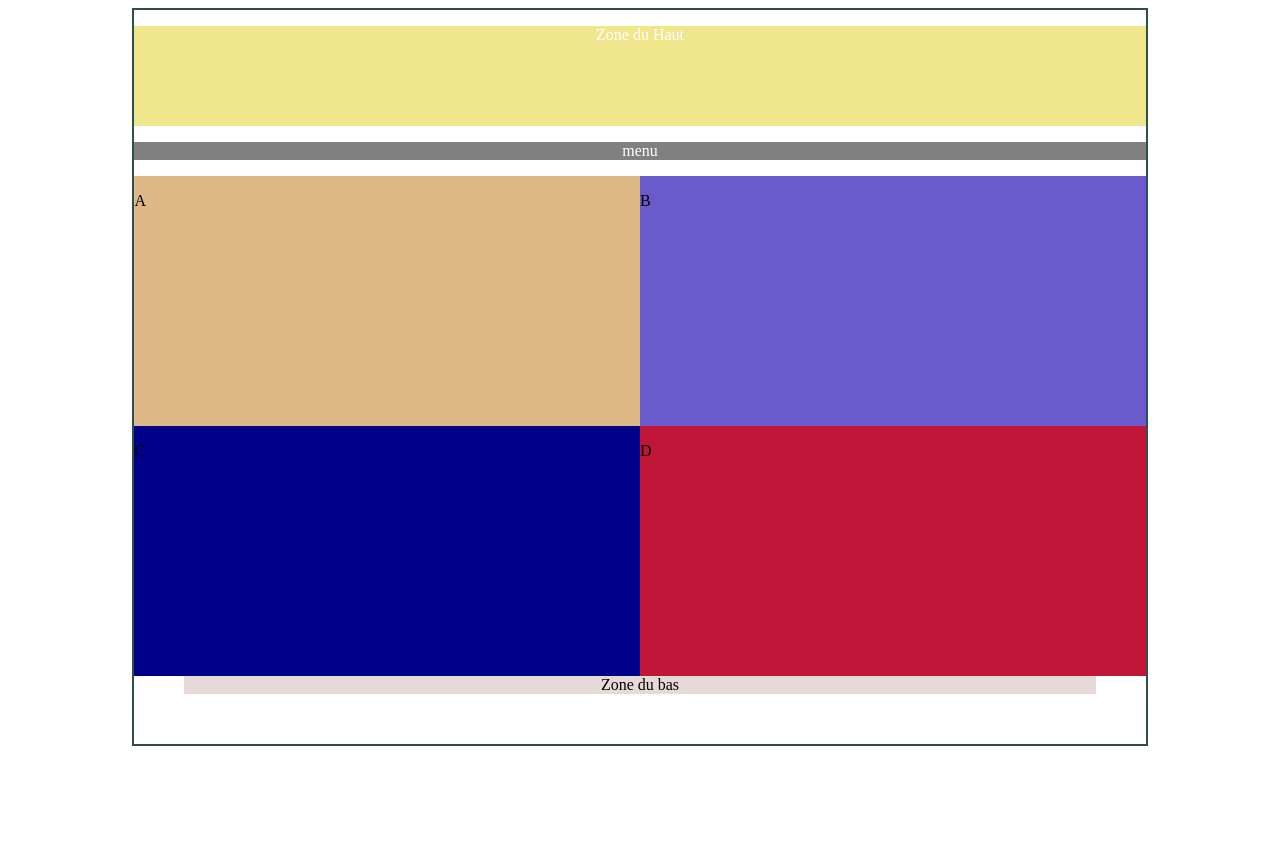
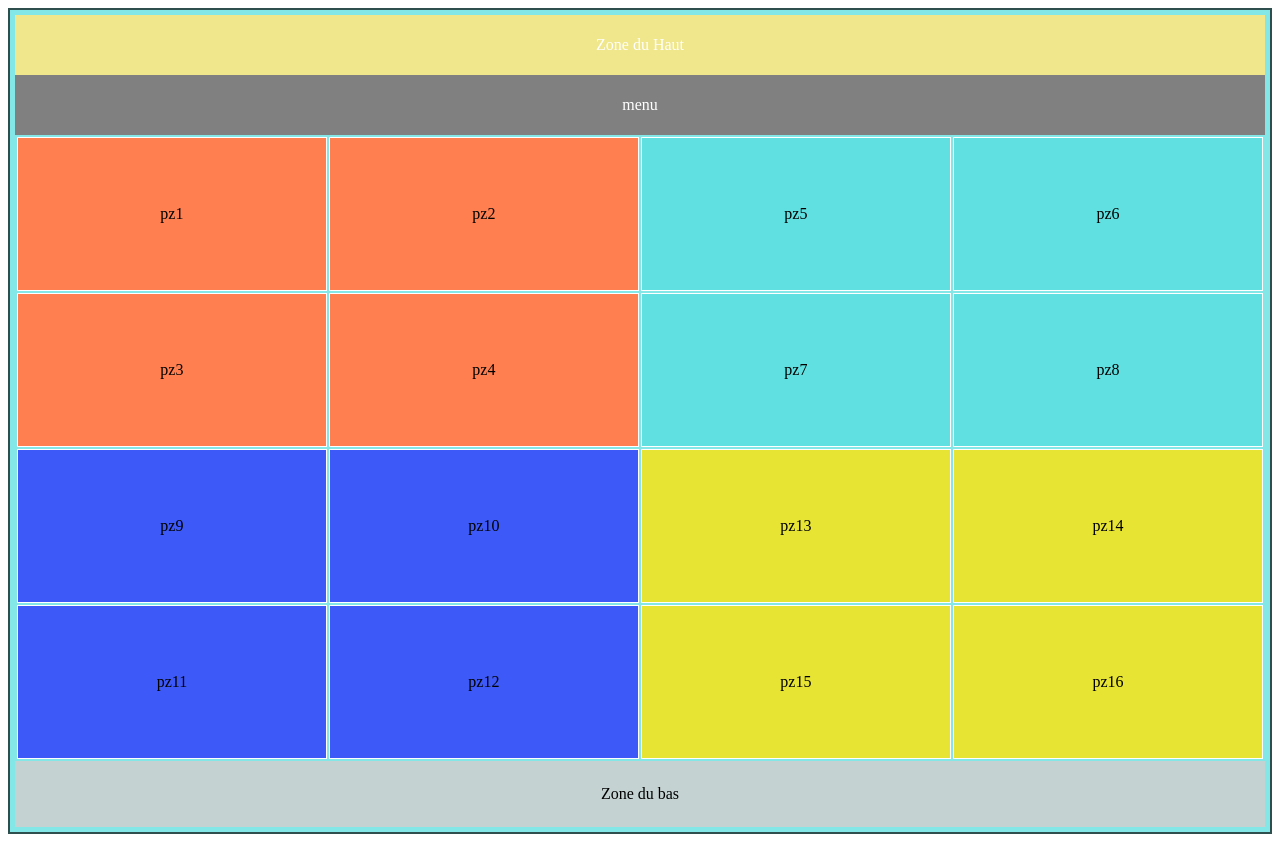
Before and after one commit to oODjoOo/exo, a plain HTML site: page JOUR6/tableaucarre.html in a window 1280 px wide. Before the commit the page ends 800 px from the top, so only its background shows below. Drawn offline with Linux system fonts and the light colour scheme.

Commit message:
tableaucarre

```diff
--- a/JOUR6/exojour6.css
+++ b/JOUR6/exojour6.css
@@ -14,3 +14,12 @@ footer {
     bottom: 0;
     width: 100%
 }
+
+tbody {
+    padding: 200px;
+}
+
+tr,
+td {
+	border: 1px solid black;
+}
--- a/JOUR6/tableaucarre.css
+++ b/JOUR6/tableaucarre.css
@@ -2,48 +2,55 @@ header {
     color: white;
     text-align: center;
     background-color: khaki;
-    height: 100px;
+    padding: 5px;
 }
 
 footer {
     text-align: center;
     background-color: rgba(223, 202, 202, 0.712);
-    margin: 50px;
+    margin: 0px;
+    padding: 8px;
 }
 
 nav {
     color: white;
     text-align: center;
     background-color: gray;
+    padding: 5px;
 }
 
 #container {
-	width: 80%;
-	margin: 0 auto;
 	border: 2px solid darkslategray;
+    padding: 5px;
+    background-color: rgb(132, 231, 231);
 }
 
-.a,
-.b,
-.c,
-.d {
-	width: 50%;
-	height: 250px;
-	float: left;
+tbody {
+    padding: 200px;
+    text-align: center;
+    border-collapse: collapse;
 }
 
-.a {
-	background-color: burlywood;
+tr,
+td {
+	border: 1px solid rgb(255, 255, 255);
+    width: 500px;
+    height: 150px;
+    border-collapse: collapse;
 }
 
-.b {
-	background-color: slateblue;
+.topleft {
+    background-color: coral;
 }
 
-.c {
-	background-color: darkblue;
+.topright {
+    background-color: rgb(96, 224, 224);
 }
 
-.d {
-	background-color: rgb(194, 22, 57);
+.botleft {
+    background-color: rgb(61, 89, 247);
 }
+
+.botright {
+    background-color: rgb(231, 228, 52);
+}
--- a/JOUR6/tableaucarre.html
+++ b/JOUR6/tableaucarre.html
@@ -15,18 +15,34 @@
             <p>menu</p>
         </nav>
         <section>
-            <div class="a">
-                <p>A</p>
-            </div>
-            <div class="b">
-                <p>B</p>
-            </div>
-            <div class="c">
-                <p>C</p>
-            </div>
-            <div class="d">
-                <p>D</p>
-            </div>
+            <table>
+                <tbody>
+                    <tr>
+                        <td class="topleft">pz1</td>
+                        <td class="topleft">pz2</td>
+                        <td class="topright">pz5</td>
+                        <td class="topright">pz6</td>
+                    </tr>
+                    <tr>
+                        <td class="topleft">pz3</td>
+                        <td class="topleft">pz4</td>
+                        <td class="topright">pz7</td>
+                        <td class="topright">pz8</td>
+                    </tr>
+                    <tr>
+                        <td class="botleft">pz9</td>
+                        <td class="botleft">pz10</td>
+                        <td class="botright">pz13</td>
+                        <td class="botright">pz14</td>
+                    </tr>
+                    <tr>
+                        <td class="botleft">pz11</td>
+                        <td class="botleft">pz12</td>
+                        <td class="botright">pz15</td>
+                        <td class="botright">pz16</td>
+                    </tr>
+                </tbody>
+            </table>
         </section>
 
     <footer>
```
